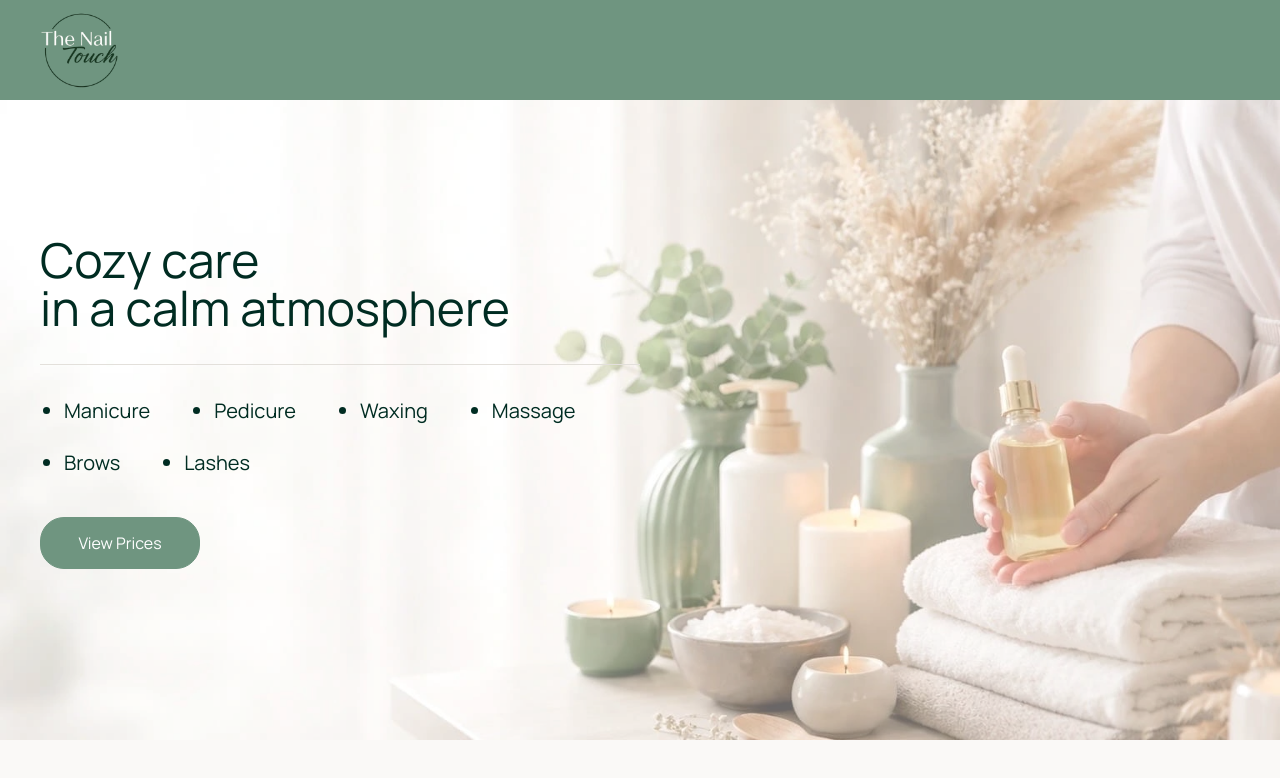
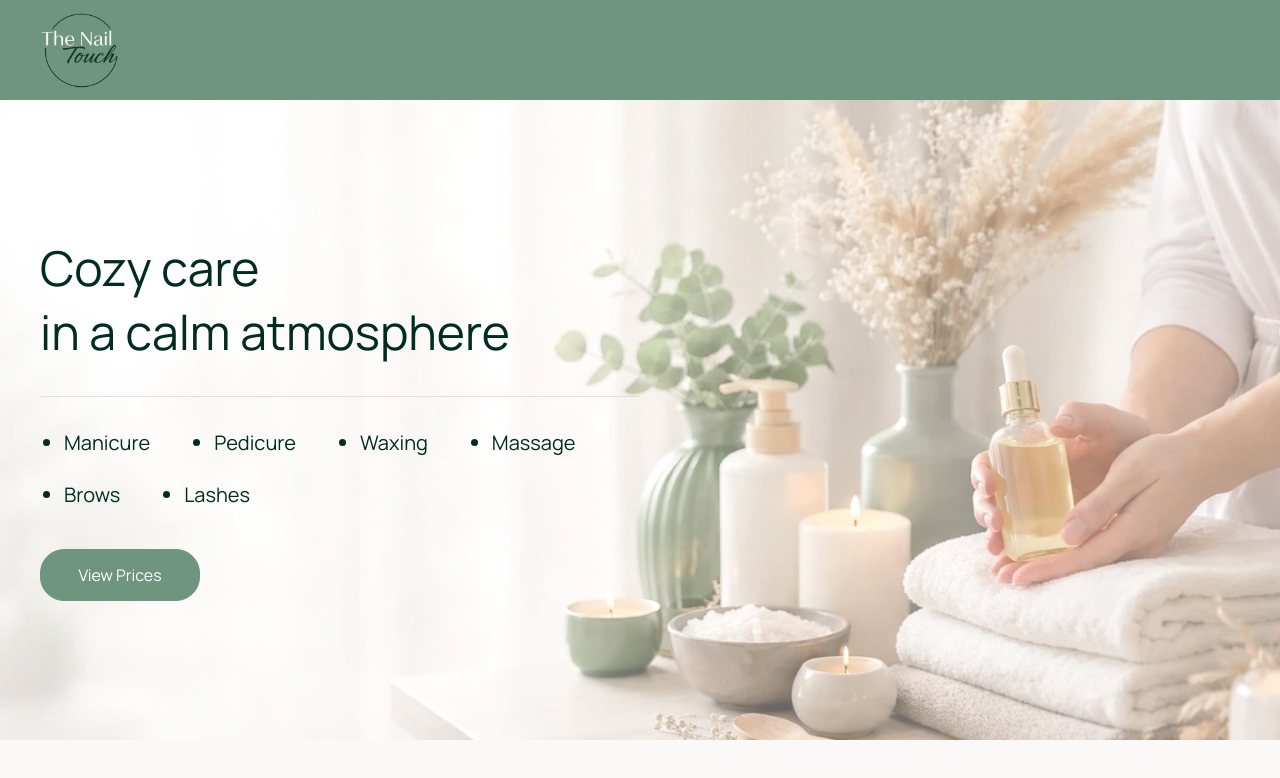
Before and after one commit to netkatya/the-nail-touch, a Next.js app: page / in a window 1280 px wide. Shown: the top 778 px of the page. Built offline with nearby package versions, Linux system fonts and the light colour scheme.

Commit message:
leading fixed

```diff
--- a/components/Hero/Hero.tsx
+++ b/components/Hero/Hero.tsx
@@ -6,7 +6,7 @@ export default function Hero() {
       <div className="absolut inset-0 bg-white/40 w-full min-h-160">
         <div className="container">
           <div className="w-[50%] py-34">
-            <h1 className="text-5xl text-emerald-950 mb-8 ">
+            <h1 className="text-5xl text-emerald-950 mb-8 leading-[133%]">
               Cozy care <br /> in a calm atmosphere
             </h1>
             <hr className="mb-8 text-(--color-border)" />
```
